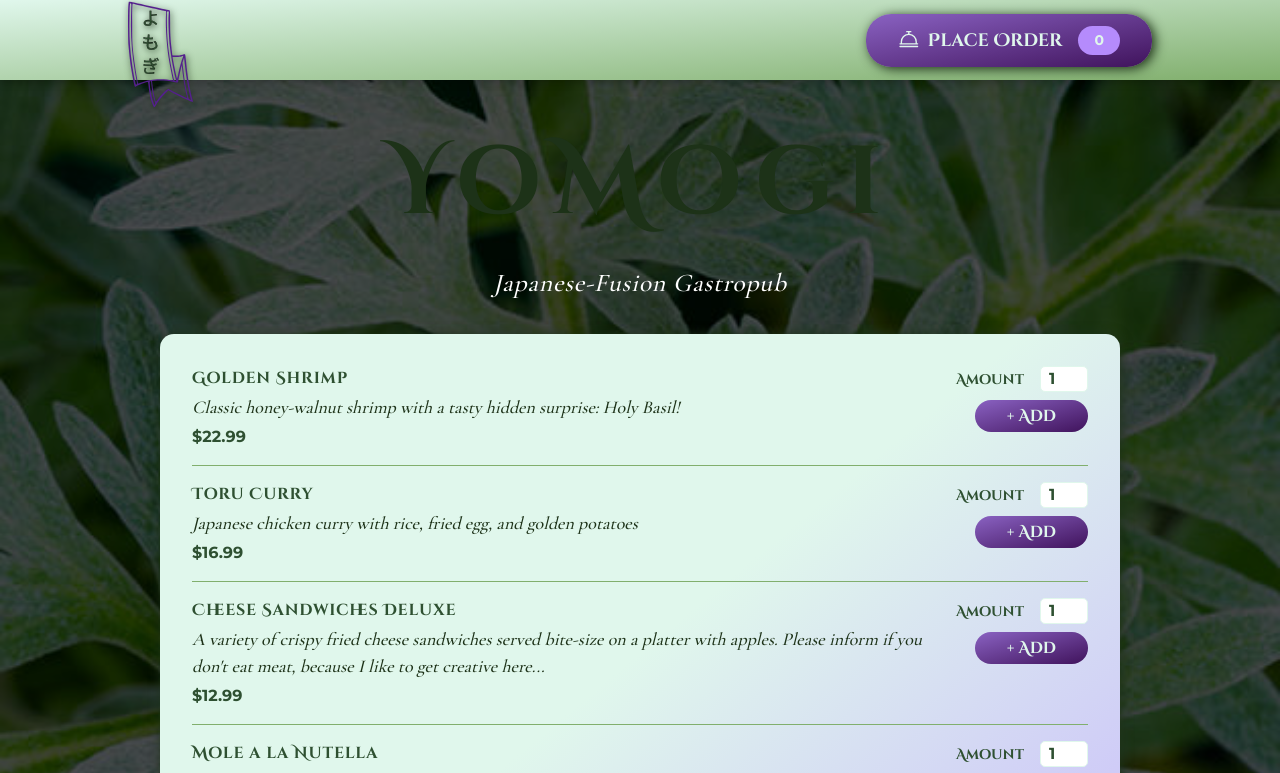
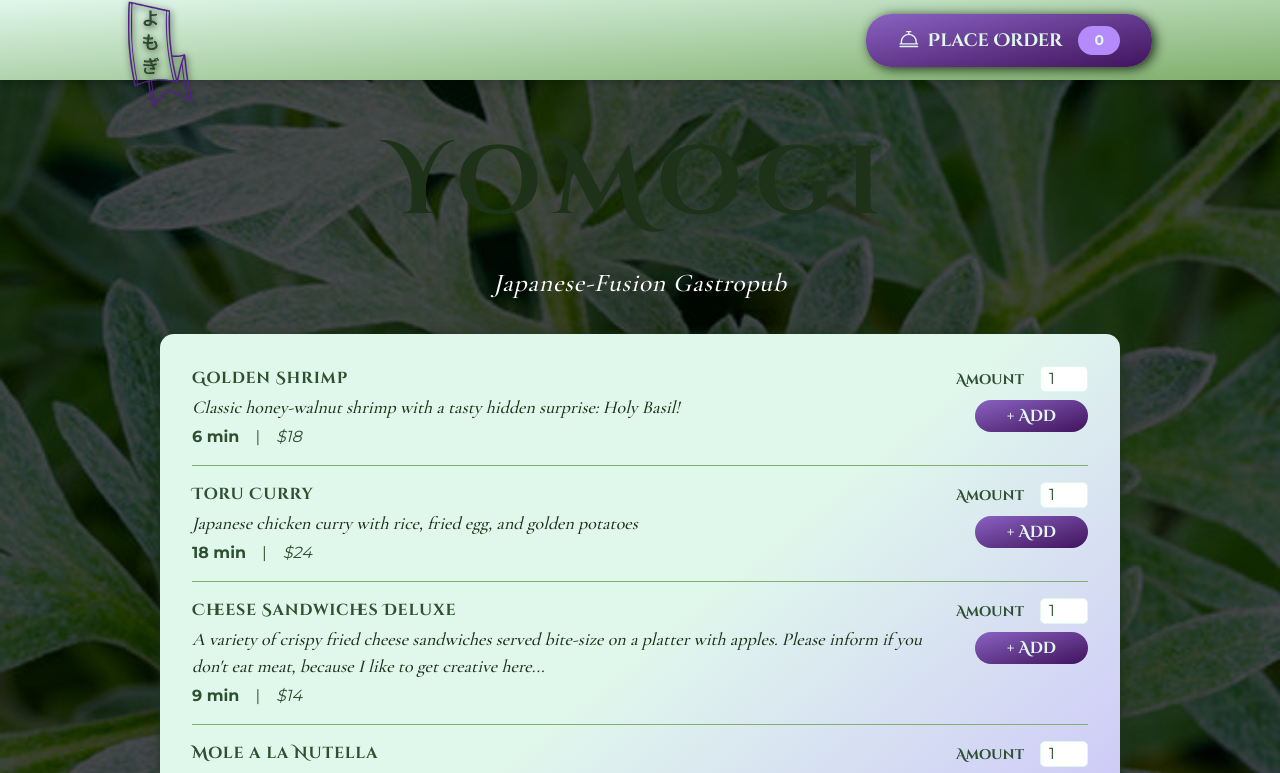
Before and after one commit to theMorganObject/yomogi, a Next.js app: page / in a window 1280 px wide. Shown: the top 773 px of the page. Built offline with nearby package versions, Linux system fonts and the light colour scheme.

Commit message:
added cook time to Meal Items

```diff
--- a/src/components/Meals/AvailableMeals.tsx
+++ b/src/components/Meals/AvailableMeals.tsx
@@ -8,42 +8,48 @@ const DUMMY_MEALS = [
     name: "Golden Shrimp",
     description:
       "Classic honey-walnut shrimp with a tasty hidden surprise: Holy Basil!",
-    price: 22.99,
+    time: 6,
+    price: 18,
   },
   {
     id: "m2",
     name: "Toru Curry",
     description:
       "Japanese chicken curry with rice, fried egg, and golden potatoes",
-    price: 16.99,
+    time: 18,
+    price: 24,
   },
   {
     id: "m3",
     name: "Cheese Sandwiches Deluxe",
     description:
       "A variety of crispy fried cheese sandwiches served bite-size on a platter with apples. Please inform if you don't eat meat, because I like to get creative here...",
-    price: 12.99,
+    time: 9,
+    price: 14,
   },
   {
     id: "m4",
     name: "Mole a la Nutella",
     description:
       "THE infamous cult favorite...a rich smokey-spicy chicken mole with a dark secret",
-    price: 24.99,
+    time: 14,
+    price: 22,
   },
   {
     id: "m5",
     name: "Golden Ale",
     description:
       "1/2 pint pour of The Golden Bow Ale, you are required to sing the tune for the beer should you order more than one.",
-    price: 8.99,
+    time: 1,
+    price: 9,
   },
   {
     id: "m6",
     name: "Ruby Kombucha",
     description:
       "Beat, Grape, and Lilikoi with white tea base. A local tribute to the all-time classic brew by Cafe Gratitude.",
-    price: 12.99,
+    time: 1,
+    price: 7,
   },
 ];
 
@@ -51,6 +57,7 @@ interface Meal {
   id: string;
   name: string;
   description: string;
+  time: number;
   price: number;
 }
 
@@ -61,6 +68,7 @@ const AvailableMeals: React.FC = () => {
       id={meal.id}
       name={meal.name}
       description={meal.description}
+      time={meal.time}
       price={meal.price}
     />
   ));
--- a/src/components/Meals/MealItem/MealItem.module.css
+++ b/src/components/Meals/MealItem/MealItem.module.css
@@ -22,9 +22,22 @@
   font-size: 18px;
 }
 
-.price {
+.details {
+  display: flex;
   font-family: var(--font-montserrat);
   color: var(--yomogi-9);
   font-size: 1rem;
   margin-top: 0.25rem;
 }
+
+.time {
+  font-weight: bold;
+  padding-right: 1rem;
+}
+
+.price {
+  /* FIXME font-weight not applying */
+  font-weight: 400;
+  font-style: italic;
+  padding-left: 1rem;
+}
--- a/src/components/Meals/MealItem/MealItem.tsx
+++ b/src/components/Meals/MealItem/MealItem.tsx
@@ -8,6 +8,7 @@ export interface MealItemProps {
   id: string;
   name: string;
   description: string;
+  time: number;
   price: number;
 }
 
@@ -21,6 +22,7 @@ const MealItem: React.FC<MealItemProps> = (props) => {
       id: props.id,
       name: props.name,
       amount: amount,
+      time: props.time,
       price: props.price,
     });
   };
@@ -30,10 +32,11 @@ const MealItem: React.FC<MealItemProps> = (props) => {
       <div>
         <h3>{props.name}</h3>
         <div className={classes.description}>{props.description}</div>
-
-        {/* TODO: add a cook time, style to render as TIME | PRICE(withoutCents) */}
-        {/* <div className={classes.time}>{time}</div> */}
-        <div className={classes.price}>{price}</div>
+        <div className={classes.details}>
+          <div className={classes.time}>{props.time} min</div>
+          <div>|</div>
+          <div className={classes.price}>{price}</div>
+        </div>
       </div>
       <div>
         <MealItemForm id={props.id} onAddToCart={addToCartHandler} />
--- a/src/components/utils/fonts.tsx
+++ b/src/components/utils/fonts.tsx
@@ -17,5 +17,5 @@ export const cinzelDecorative = Cinzel_Decorative({
 export const montserrat = Montserrat({
   subsets: ["latin"],
   variable: "--font-montserrat",
-  weight: "700",
+  weight: ["400", "700"],
 });
--- a/src/store/cart-context.tsx
+++ b/src/store/cart-context.tsx
@@ -3,13 +3,15 @@ import React from "react";
 export interface CartItem {
   id: string;
   name: string;
+  amount: number;
+  time: number;
   price: number;
-  amount: number;
 }
 
 interface CartContextValue {
   items: CartItem[];
   totalAmount: number;
+  totalTime: number;
   addItem: (item: CartItem) => void;
   removeItem: (id: string) => void;
 }
@@ -17,6 +19,7 @@ interface CartContextValue {
 const CartContext = React.createContext<CartContextValue>({
   items: [],
   totalAmount: 0,
+  totalTime: 0, // FIXME 0 is a placeholder value, re-assess when implementing logic.
   addItem: (item) => {},
   removeItem: (id) => {},
 });
```
